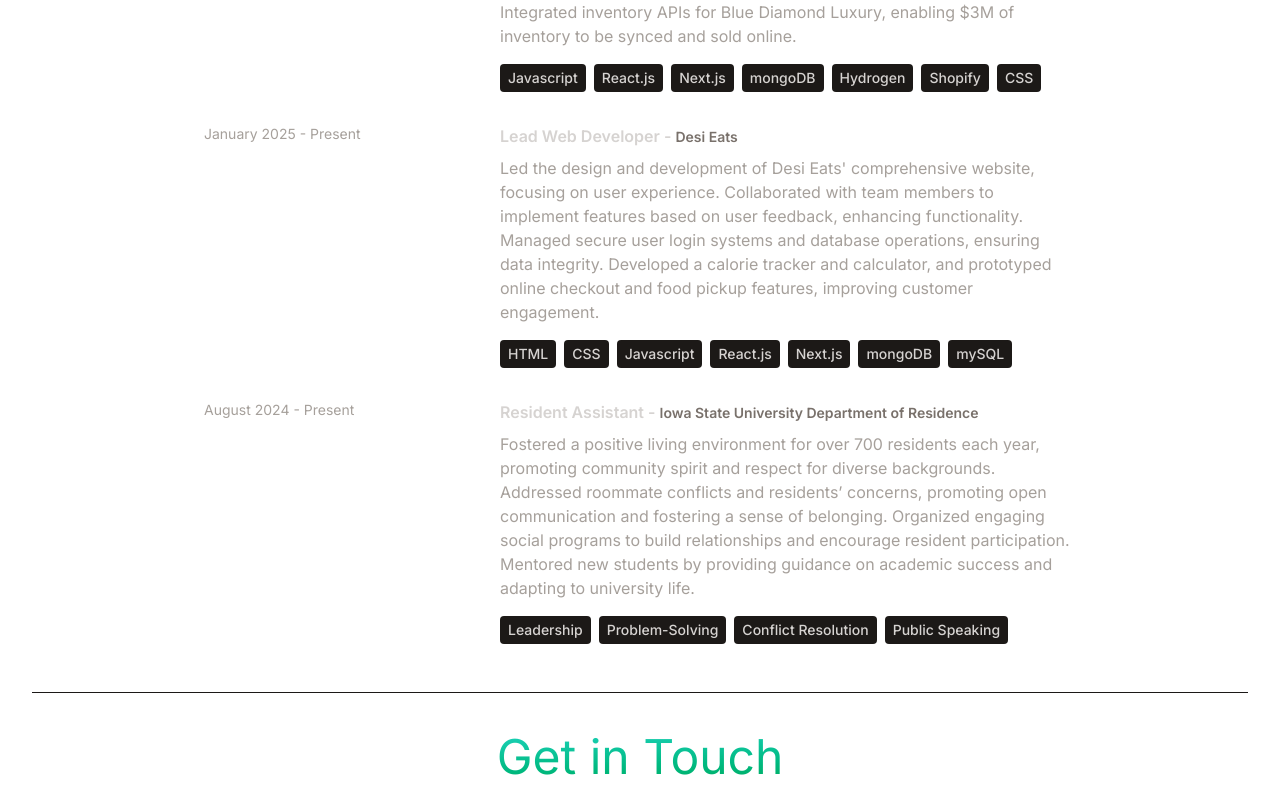
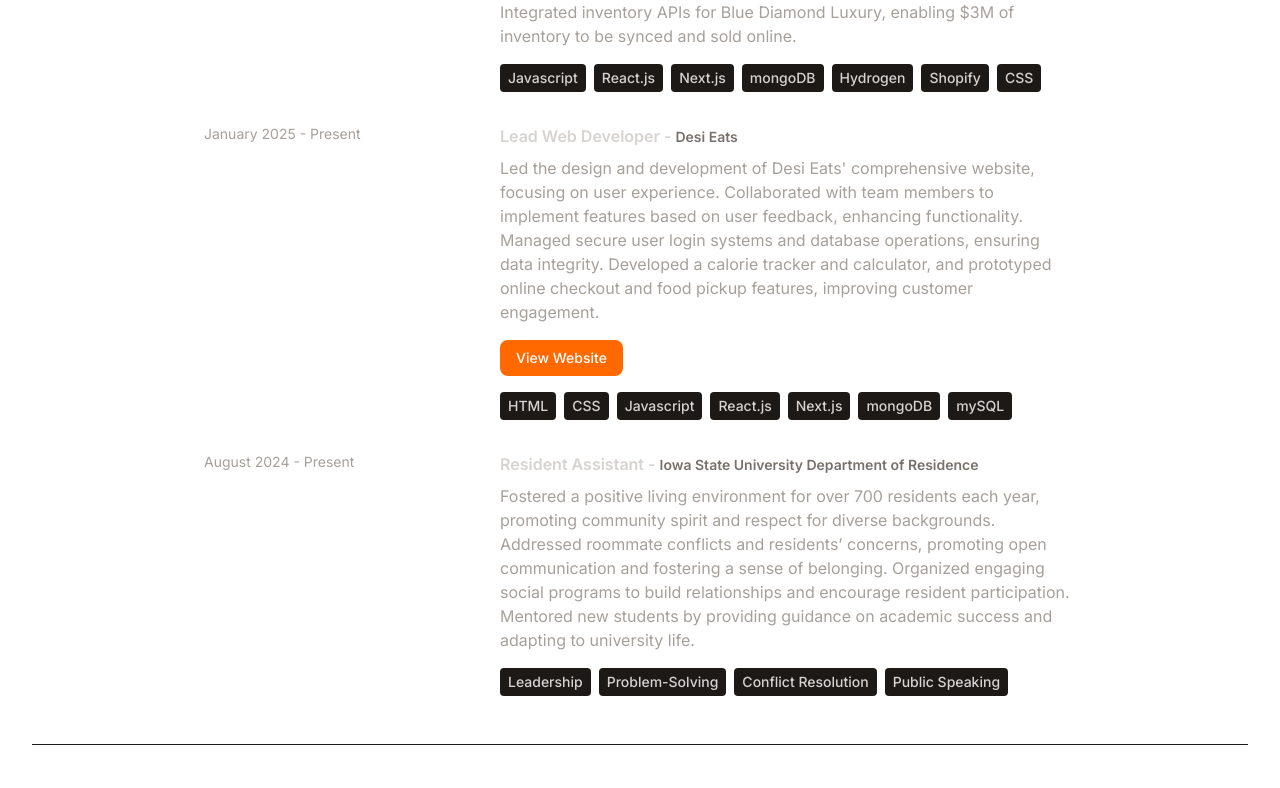
Before and after one commit to aperezro/Alejandro, a React (Vite) app: page / in a window 1280 px wide. Shown: the part 3105-3893 px from the top of the page. Built offline with nearby package versions, Linux system fonts and the light colour scheme.

Commit message:
Desi website link

```diff
--- a/src/components/Experience.jsx
+++ b/src/components/Experience.jsx
@@ -3,7 +3,7 @@
 
 const Experience = () => {
   return (
-    <div className="pb-4 px-4"> {/* add side padding on mobile */}
+    <div className="pb-4 px-4">
       <motion.div
         className="my-20 flex justify-center"
         whileInView={{ opacity: 1, y: 0 }}
@@ -30,7 +30,6 @@
               <p className="mb-2 text-sm text-stone-400">{experience.year}</p>
             </div>
 
-            {/* min-w-0 lets this flex child actually shrink on small screens */}
             <div className="w-full max-w-xl lg:w-3/4 min-w-0">
               <h3 className="mb-2 font-semibold">
                 {experience.role}{" - "}
@@ -39,7 +38,22 @@
 
               <p className="mb-4 text-stone-400">{experience.description}</p>
 
-              {/* Wrap chips and prevent horizontal overflow */}
+
+              {index === 1 && (
+                <motion.a
+                  href="https://aperezro.github.io/Desi/#/"
+                  target="_blank"
+                  rel="noopener noreferrer"
+                  className="inline-block rounded-lg bg-orange-500 px-4 py-2 text-sm font-medium text-white"
+                  initial={{ opacity: 0, scale: 0.9 }}
+                  whileInView={{ opacity: 1, scale: 1 }}
+                  whileHover={{ scale: 1.1, boxShadow: "0px 0px 8px rgba(255,140,0,0.8)" }}
+                  transition={{ duration: 0.3 }}
+                >
+                  View Website
+                </motion.a>
+              )}
+
               <div className="mt-4 flex flex-wrap gap-2 break-words">
                 {experience.technologies.map((tech, i) => (
                   <motion.span
@@ -59,4 +73,5 @@
     </div>
   );
 };
+
 export default Experience;
```
